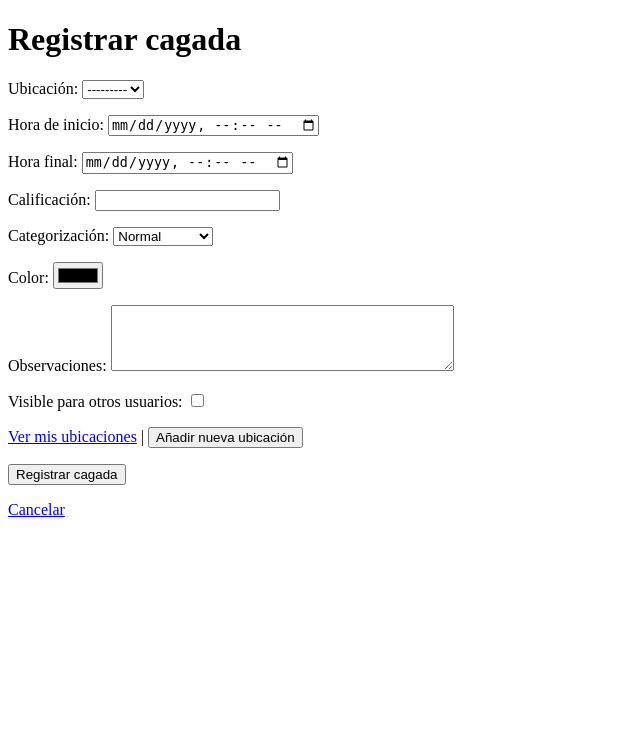
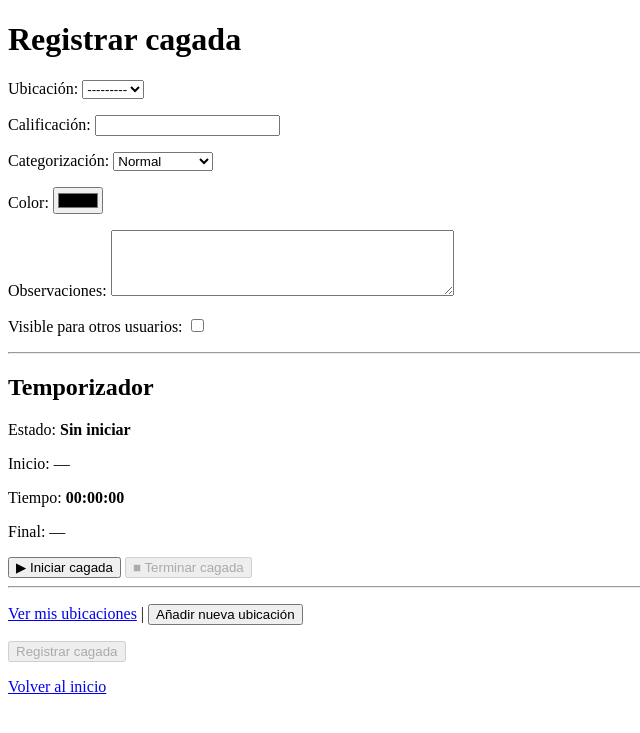
Before and after one commit to SantiX1227/ProyectoKK, a Django app: page /registrar/ in a window 1280 px wide. Shown: the top 733 px of the page, without its empty margins (0-640 px from the left). Run offline with Django 5.2, Linux system fonts and the light colour scheme; the visitor is signed in with stand-in values (Sample User, id 1); data that the repository does not hold is empty.

Commit message:
Cronometro para cagadas implementado y funcional

```diff
--- a/apps/cagadas/forms.py
+++ b/apps/cagadas/forms.py
@@ -2,10 +2,11 @@ from django import forms
 from .models import Cagada
 from apps.ubicaciones.models import Ubicacion
 
+class CagadaForm(forms.ModelForm):
 
-class CagadaForm(forms.ModelForm):
     class Meta:
         model = Cagada
+
         fields = (
             'ubicacion',
             'hora_inicio_cagada',
@@ -16,6 +17,7 @@ class CagadaForm(forms.ModelForm):
             'observaciones',
             'visible_para_otros',
         )
+
         labels = {
             'ubicacion': 'Ubicación',
             'hora_inicio_cagada': 'Hora de inicio',
@@ -26,26 +28,62 @@ class CagadaForm(forms.ModelForm):
             'observaciones': 'Observaciones',
             'visible_para_otros': 'Visible para otros usuarios',
         }
+
         widgets = {
-            'hora_inicio_cagada': forms.DateTimeInput(attrs={'type': 'datetime-local'}),
-            'hora_final_cagada': forms.DateTimeInput(attrs={'type': 'datetime-local'}),
-            'color': forms.TextInput(attrs={'type': 'color'}),
-            'observaciones': forms.Textarea(attrs={'rows': 4}),
+            'hora_inicio_cagada': forms.HiddenInput(),
+
+            'hora_final_cagada': forms.HiddenInput(),
+
+            'color': forms.TextInput(
+                attrs={
+                    'type': 'color'
+                }
+            ),
+
+            'observaciones': forms.Textarea(
+                attrs={
+                    'rows': 4
+                }
+            ),
         }
 
     def __init__(self, *args, **kwargs):
+
         usuario = kwargs.pop('usuario', None)
+
         super().__init__(*args, **kwargs)
 
         if usuario is not None:
-            self.fields['ubicacion'].queryset = Ubicacion.objects.filter(usuario=usuario)
+
+            self.fields['ubicacion'].queryset = (
+                Ubicacion.objects.filter(
+                    usuario=usuario
+                )
+            )
 
     def clean(self):
+
         cleaned_data = super().clean()
-        hora_inicio = cleaned_data.get('hora_inicio_cagada')
-        hora_final = cleaned_data.get('hora_final_cagada')
 
-        if hora_inicio and hora_final and hora_final <= hora_inicio:
+        hora_inicio = cleaned_data.get(
+            'hora_inicio_cagada'
+        )
+
+        hora_final = cleaned_data.get(
+            'hora_final_cagada'
+        )
+
+        if not hora_inicio:
+            raise forms.ValidationError(
+                'Debes iniciar la cagada antes de registrarla.'
+            )
+
+        if not hora_final:
+            raise forms.ValidationError(
+                'Debes terminar la cagada antes de registrarla.'
+            )
+
+        if hora_final <= hora_inicio:
             raise forms.ValidationError(
                 'La hora final debe ser posterior a la hora de inicio.'
             )
--- a/apps/cagadas/models.py
+++ b/apps/cagadas/models.py
@@ -24,7 +24,8 @@ class Cagada(models.Model):
 
     duracion = models.DurationField(
         null=True,
-        blank=True
+        blank=True,
+        editable=False
     )
 
     calificacion = models.DecimalField(
@@ -67,5 +68,18 @@ class Cagada(models.Model):
         default=False
     )
 
+    def save(self, *args, **kwargs):
+
+        if (
+            self.hora_inicio_cagada
+            and self.hora_final_cagada
+        ):
+            self.duracion = (
+                self.hora_final_cagada
+                - self.hora_inicio_cagada
+            )
+
+        super().save(*args, **kwargs)
+
     def __str__(self):
         return f'Cagada de {self.usuario.username} - {self.hora_inicio_cagada}'
--- a/apps/cagadas/views.py
+++ b/apps/cagadas/views.py
@@ -22,11 +22,6 @@ def registrar_cagada(request):
             )
 
             cagada.usuario = request.user
-
-            cagada.duracion = (
-                cagada.hora_final_cagada
-                - cagada.hora_inicio_cagada
-            )
 
             cagada.save()
 
--- a/config/settings.py
+++ b/config/settings.py
@@ -125,7 +125,10 @@ USE_TZ = True
 # Static files (CSS, JavaScript, Images)
 # https://docs.djangoproject.com/en/6.1/howto/static-files/
 
-STATIC_URL = 'static/'
+STATIC_URL = '/static/'
+STATICFILES_DIRS = [
+    BASE_DIR / 'static',
+]
 
 
 # Email
--- a/static/js/cagadas.js
+++ b/static/js/cagadas.js
@@ -0,0 +1,82 @@
+document.addEventListener('DOMContentLoaded', function () {
+    const btnIniciar = document.getElementById('btn-iniciar');
+    const btnTerminar = document.getElementById('btn-terminar');
+    const btnRegistrar = document.getElementById('btn-registrar');
+    const estado = document.getElementById('estado');
+    const horaInicio = document.getElementById('hora-inicio');
+    const horaFinal = document.getElementById('hora-final');
+    const temporizador = document.getElementById('temporizador');
+    const campoInicio = document.getElementById('id_hora_inicio_cagada');
+    const campoFinal = document.getElementById('id_hora_final_cagada');
+
+    if (!btnIniciar || !btnTerminar || !btnRegistrar || !estado || !horaInicio || !horaFinal || !temporizador || !campoInicio || !campoFinal) {
+        return;
+    }
+
+    let inicioTimestamp = null;
+    let intervalo = null;
+
+    function formatearHora(fecha) {
+        return fecha.toLocaleTimeString('es-CO', {
+            hour: '2-digit',
+            minute: '2-digit',
+            second: '2-digit',
+        });
+    }
+
+    function formatearFechaDjango(fecha) {
+        const pad = (n) => String(n).padStart(2, '0');
+        const año = fecha.getFullYear();
+        const mes = pad(fecha.getMonth() + 1);
+        const dia = pad(fecha.getDate());
+        const hora = pad(fecha.getHours());
+        const minuto = pad(fecha.getMinutes());
+        const segundo = pad(fecha.getSeconds());
+
+        return `${año}-${mes}-${dia}T${hora}:${minuto}:${segundo}`;
+    }
+
+    function actualizarTemporizador() {
+        if (!inicioTimestamp) return;
+
+        const diferencia = Math.floor((Date.now() - inicioTimestamp) / 1000);
+        const horas = Math.floor(diferencia / 3600);
+        const minutos = Math.floor((diferencia % 3600) / 60);
+        const segundos = diferencia % 60;
+
+        const pad = (n) => String(n).padStart(2, '0');
+        temporizador.textContent = `${pad(horas)}:${pad(minutos)}:${pad(segundos)}`;
+    }
+
+    btnIniciar.addEventListener('click', function () {
+        const ahora = new Date();
+        inicioTimestamp = ahora.getTime();
+
+        campoInicio.value = formatearFechaDjango(ahora);
+        horaInicio.textContent = formatearHora(ahora);
+        estado.textContent = 'En progreso';
+
+        btnIniciar.disabled = true;
+        btnTerminar.disabled = false;
+        btnRegistrar.disabled = true;
+
+        intervalo = setInterval(actualizarTemporizador, 250);
+        actualizarTemporizador();
+    });
+
+    btnTerminar.addEventListener('click', function () {
+        if (!inicioTimestamp) return;
+
+        const ahora = new Date();
+        campoFinal.value = formatearFechaDjango(ahora);
+        horaFinal.textContent = formatearHora(ahora);
+
+        actualizarTemporizador();
+        estado.textContent = 'Finalizada';
+
+        btnTerminar.disabled = true;
+        btnRegistrar.disabled = false;
+
+        clearInterval(intervalo);
+    });
+});
--- a/templates/cagadas/registrar.html
+++ b/templates/cagadas/registrar.html
@@ -1,3 +1,4 @@
+{% load static %}
 <!DOCTYPE html>
 <html lang="es">
 <head>
@@ -19,6 +20,20 @@
 
         {{ form.as_p }}
 
+        <hr>
+
+        <h2>Temporizador</h2>
+
+        <p>Estado: <strong id="estado">Sin iniciar</strong></p>
+        <p>Inicio: <span id="hora-inicio">—</span></p>
+        <p>Tiempo: <strong id="temporizador">00:00:00</strong></p>
+        <p>Final: <span id="hora-final">—</span></p>
+
+        <button type="button" id="btn-iniciar">▶ Iniciar cagada</button>
+        <button type="button" id="btn-terminar" disabled>■ Terminar cagada</button>
+
+        <hr>
+
         <p>
             <a href="{% url 'listar_ubicaciones' %}">Ver mis ubicaciones</a>
             |
@@ -33,11 +48,15 @@
             </button>
         </p>
 
-        <button type="submit">Registrar cagada</button>
+        <button type="submit" id="btn-registrar" disabled>
+            Registrar cagada
+        </button>
     </form>
 
     <p>
-        <a href="{% url 'home' %}">Cancelar</a>
+        <a href="{% url 'home' %}">Volver al inicio</a>
     </p>
+
+    <script src="{% static 'js/cagadas.js' %}"></script>
 </body>
 </html>
```
Also changed, not shown: apps/cagadas/migrations/0003_alter_cagada_categorizacion_alter_cagada_duracion.py (added).
